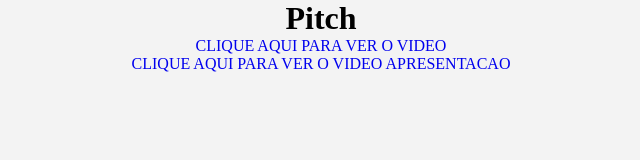
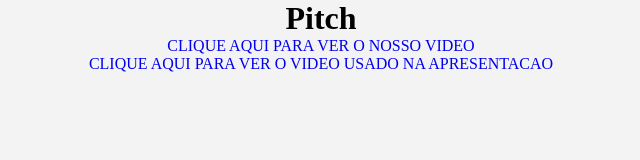
Before and after one commit to BioRevolucionarios/BioRevolucionarios.github.io, a plain HTML site: page videopitch.html in a window 1280 px wide. Shown: the whole page, without its empty margins (319-959 px from the left). Drawn offline with Linux system fonts and the light colour scheme.

Commit message:
Update videopitch.html

```diff
--- a/videopitch.html
+++ b/videopitch.html
@@ -8,8 +8,8 @@
 </head>
 <body style="display: flex; justify-content: center; align-items: center; flex-direction: column;">
     <h1>Pitch</h1>
-    <a href="https://www.dropbox.com/scl/fi/k2geerxt2vct911a94hdw/video.mp4?rlkey=4mmgk9rtm69x7gsjc6i2qteia&st=y2xlmd0h&dl=0">CLIQUE AQUI PARA VER O VIDEO</a>
-    <a href="https://www.dropbox.com/scl/fi/e0e3i6s145urusbadbfo8/0527.mp4?rlkey=4u8jkls2qk7nrq1jm16kci5ay&st=sy6hxwf5&dl=0">CLIQUE AQUI PARA VER O VIDEO APRESENTACAO</a>
+    <a href="https://www.dropbox.com/scl/fi/k2geerxt2vct911a94hdw/video.mp4?rlkey=4mmgk9rtm69x7gsjc6i2qteia&st=y2xlmd0h&dl=0">CLIQUE AQUI PARA VER O NOSSO VIDEO</a>
+    <a href="https://www.dropbox.com/scl/fi/31nyppcamld5nb3k0bryg/0527-1.mp4?rlkey=gt3pldrywe387wt3vvjl2ihj3&st=0xlikbpr&dl=0">CLIQUE AQUI PARA VER O VIDEO USADO NA APRESENTACAO</a>
 
 </body>
 </html>
```
